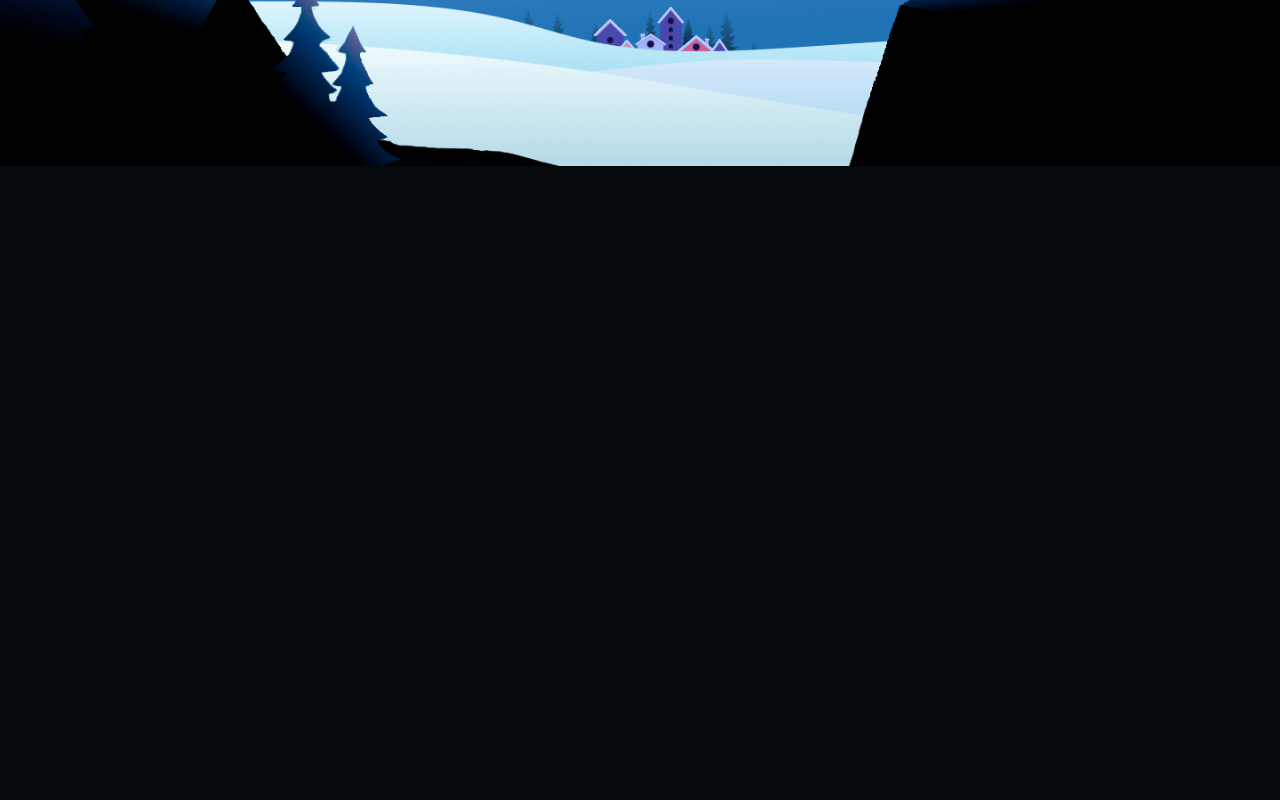
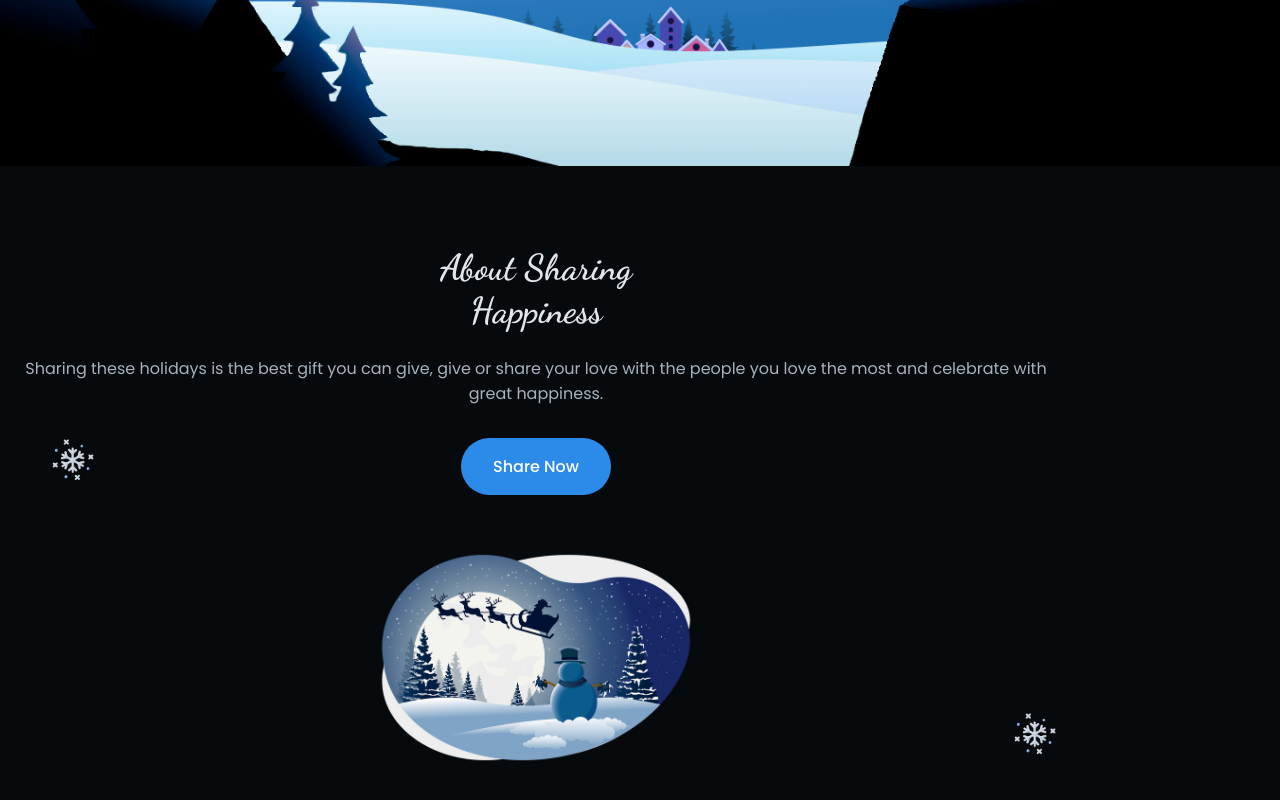
Before and after one commit to triabagus/christmas-website-2, a plain HTML site: page index.html in a window 1280 px wide. Shown: the part 484-1284 px from the top of the page. Before the commit the page ends 938 px from the top, so only its background shows below. Drawn offline with nearby package versions, Linux system fonts and the light colour scheme.

Commit message:
About Section, Button

```diff
--- a/assets/css/styles.css
+++ b/assets/css/styles.css
@@ -306,10 +306,55 @@ img {
 }
 
 /*=============== ABOUT ===============*/
+.about__container{
+  position: relative;
+  row-gap: 3.5rem;
+}
 
+.about__data{
+  text-align: center;
+}
+
+.about__description{
+  margin-bottom: 2rem;
+}
+
+.about__img{
+  width: 320px;
+  justify-self: center;
+}
+
+.about__snow-1,
+.about__snow-2{
+  width: 50px;
+  position: absolute;
+}
+
+.about__snow-1{
+  top: 12rem;
+  left: 1.5rem;
+}
+
+.about__snow-2{
+  right: -.75rem;
+  bottom: .5rem;
+}
 
 /*=============== BUTTON ===============*/
+.button{
+  display: inline-block;
+  background: var(--first-color);
+  padding: 1rem 2rem;
+  border-radius: 4rem;
+  color: var(--white-color);
+  font-weight: var(--font-medium);
+  transition: background .4s, box-shadow .4s;
+}
 
+.button:hover{
+  background: var(--first-color-alt);
+  box-shadow: 0 8px 32px hsla(210, 80%, 24%, .7);
+}
 
 /*=============== SEND ===============*/
 
--- a/index.html
+++ b/index.html
@@ -74,7 +74,29 @@
 
             <!--==================== ABOUT ====================-->
             <section class="about section" id="about">
+                <div class="about__container container grid">
+                    <div class="about__data">
+                        <h2 class="section__title">
+                            About Sharing <br>
+                            Happiness
+                        </h2>
 
+                        <p class="about__description">
+                            Sharing these holidays is the best gift you can give,
+                            give or share your love with the people you love the most
+                            and celebrate with great happiness.
+                        </p>
+
+                        <a href="#" class="button">
+                            Share Now
+                        </a>
+                    </div>
+
+                    <img src="assets/img/about-christmas.png" alt="About image" class="about__img">
+
+                    <img src="assets/img/snow-img.png" alt="About image" class="about__snow-1">
+                    <img src="assets/img/snow-img.png" alt="About image" class="about__snow-2">
+                </div>
             </section>
 
             <!--==================== SEND ====================-->
```
